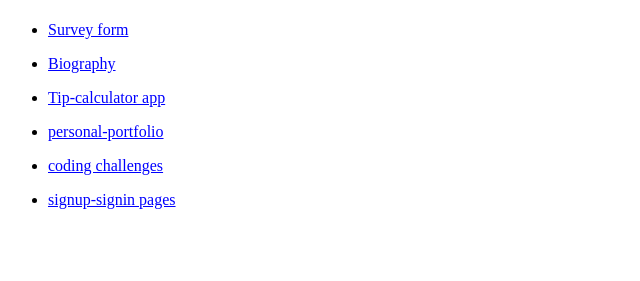
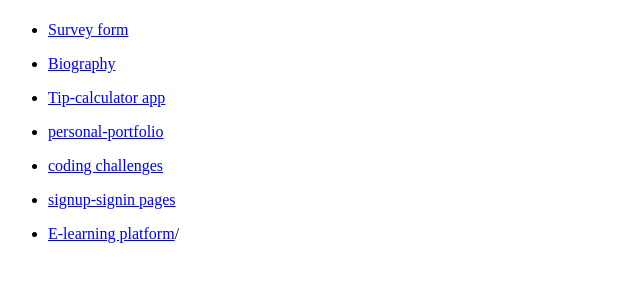
Before and after one commit to Wisdom551-eng/Wisdom551-web-assignments, a plain HTML site: page index.html in a window 1280 px wide. Shown: the part 59-340 px from the top of the page, without its empty margins (0-640 px from the left). Drawn offline with Linux system fonts and the light colour scheme.

Commit message:
Update index.html

```diff
--- a/index.html
+++ b/index.html
@@ -15,7 +15,7 @@
     </li></ul><ul><li><a href="https://wisdom551-eng.github.io/Personal-portfolio/">personal-portfolio</a>
     </li></ul><ul><li><a href="https://wisdom551-eng.github.io/Hackerrank-coding-challenges/">coding challenges</a>
     </li></ul><ul><li><a href="https://wisdom551-eng.github.io/Signin-Signup-pages/">signup-signin pages</a>
-    </li></ul>
+    </li></ul><ul><li><a href="https://architech-chioma.github.io/E-learning-platform">E-learning platform</a>/</li></ul>
 
 
 </body>
```
